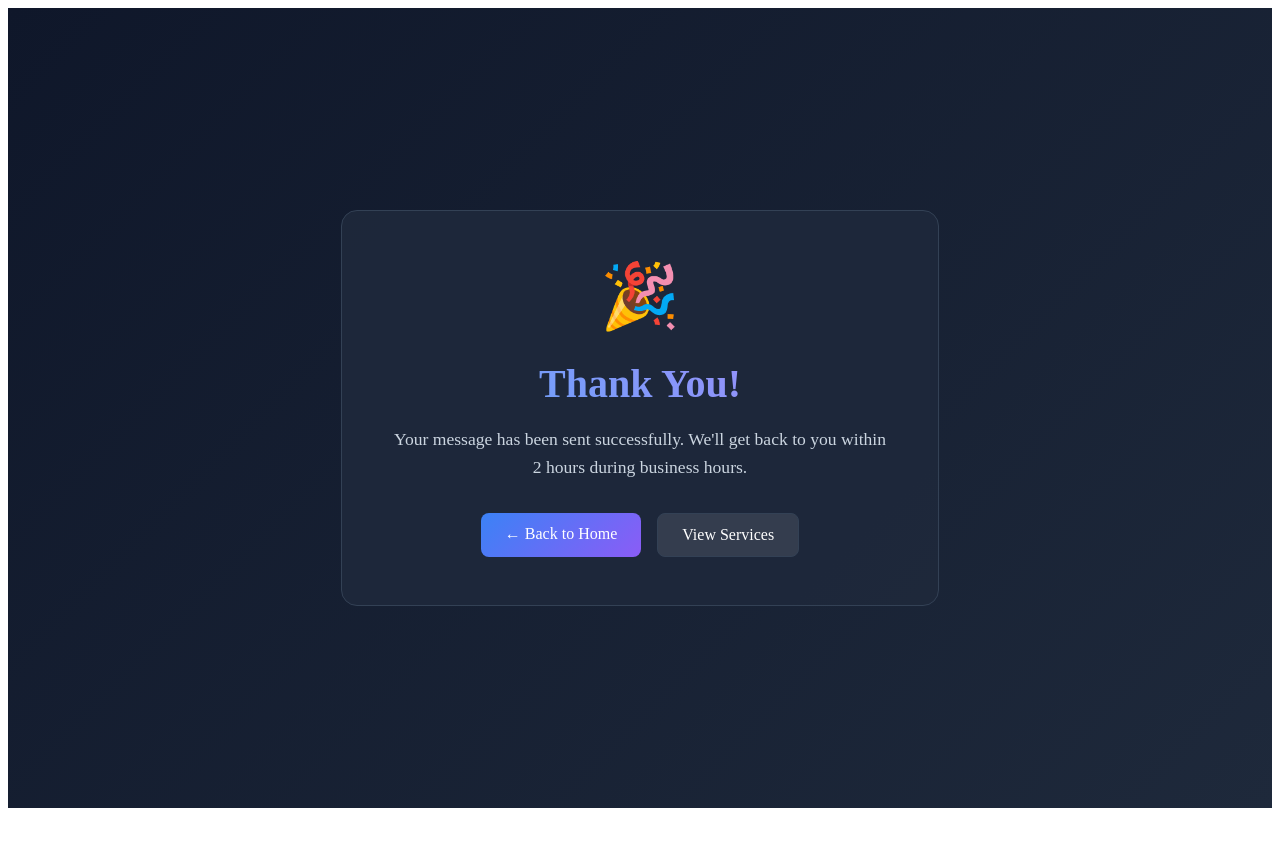
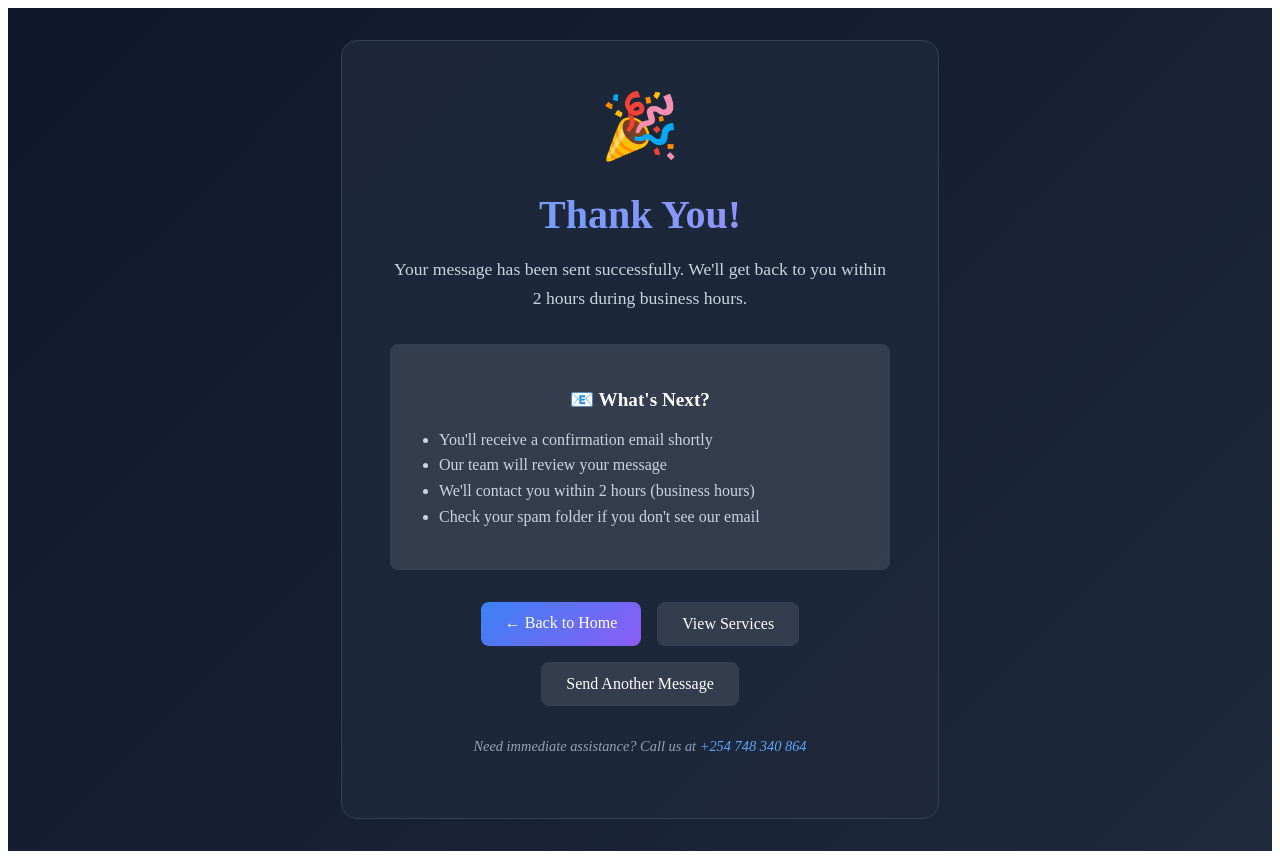
Before and after one commit to TOOSII102/BASE-WEB-APP2, a Next.js app: page /thank-you in a window 1280 px wide. Before the commit the page ends 816 px from the top, so only its background shows below. Built offline with nearby package versions, Linux system fonts and the light colour scheme.

Commit message:
Update thank-you.js

```diff
--- a/pages/thank-you.js
+++ b/pages/thank-you.js
@@ -38,6 +38,34 @@ export default function ThankYou() {
         }}>
           Your message has been sent successfully. We'll get back to you within 2 hours during business hours.
         </p>
+
+        <div style={{
+          background: 'rgba(255, 255, 255, 0.1)',
+          padding: '1.5rem',
+          borderRadius: '8px',
+          border: '1px solid #334155',
+          marginBottom: '2rem'
+        }}>
+          <h3 style={{
+            fontSize: '1.2rem',
+            marginBottom: '1rem',
+            color: 'white'
+          }}>
+            📧 What's Next?
+          </h3>
+          <ul style={{
+            textAlign: 'left',
+            color: '#cbd5e0',
+            lineHeight: 1.6,
+            paddingLeft: '1.5rem'
+          }}>
+            <li>You'll receive a confirmation email shortly</li>
+            <li>Our team will review your message</li>
+            <li>We'll contact you within 2 hours (business hours)</li>
+            <li>Check your spam folder if you don't see our email</li>
+          </ul>
+        </div>
+
         <div style={{ display: 'flex', gap: '1rem', justifyContent: 'center', flexWrap: 'wrap' }}>
           <Link
             href="/"
@@ -47,7 +75,16 @@ export default function ThankYou() {
               padding: '0.75rem 1.5rem',
               borderRadius: '8px',
               textDecoration: 'none',
-              fontWeight: '500'
+              fontWeight: '500',
+              transition: 'all 0.3s ease'
+            }}
+            onMouseEnter={(e) => {
+              e.target.style.transform = 'translateY(-2px)';
+              e.target.style.boxShadow = '0 4px 12px rgba(59, 130, 246, 0.3)';
+            }}
+            onMouseLeave={(e) => {
+              e.target.style.transform = 'translateY(0)';
+              e.target.style.boxShadow = 'none';
             }}
           >
             ← Back to Home
@@ -61,12 +98,53 @@ export default function ThankYou() {
               borderRadius: '8px',
               textDecoration: 'none',
               fontWeight: '500',
-              border: '1px solid #334155'
+              border: '1px solid #334155',
+              transition: 'all 0.3s ease'
+            }}
+            onMouseEnter={(e) => {
+              e.target.style.transform = 'translateY(-2px)';
+              e.target.style.background = 'rgba(255, 255, 255, 0.2)';
+            }}
+            onMouseLeave={(e) => {
+              e.target.style.transform = 'translateY(0)';
+              e.target.style.background = 'rgba(255, 255, 255, 0.1)';
             }}
           >
             View Services
           </Link>
+          <Link
+            href="/contact"
+            style={{
+              background: 'rgba(255, 255, 255, 0.1)',
+              color: 'white',
+              padding: '0.75rem 1.5rem',
+              borderRadius: '8px',
+              textDecoration: 'none',
+              fontWeight: '500',
+              border: '1px solid #334155',
+              transition: 'all 0.3s ease'
+            }}
+            onMouseEnter={(e) => {
+              e.target.style.transform = 'translateY(-2px)';
+              e.target.style.background = 'rgba(255, 255, 255, 0.2)';
+            }}
+            onMouseLeave={(e) => {
+              e.target.style.transform = 'translateY(0)';
+              e.target.style.background = 'rgba(255, 255, 255, 0.1)';
+            }}
+          >
+            Send Another Message
+          </Link>
         </div>
+
+        <p style={{
+          color: '#94a3b8',
+          fontSize: '0.9rem',
+          marginTop: '2rem',
+          fontStyle: 'italic'
+        }}>
+          Need immediate assistance? Call us at <a href="tel:+254748340864" style={{color: '#60a5fa', textDecoration: 'none'}}>+254 748 340 864</a>
+        </p>
       </div>
     </div>
   )
```
